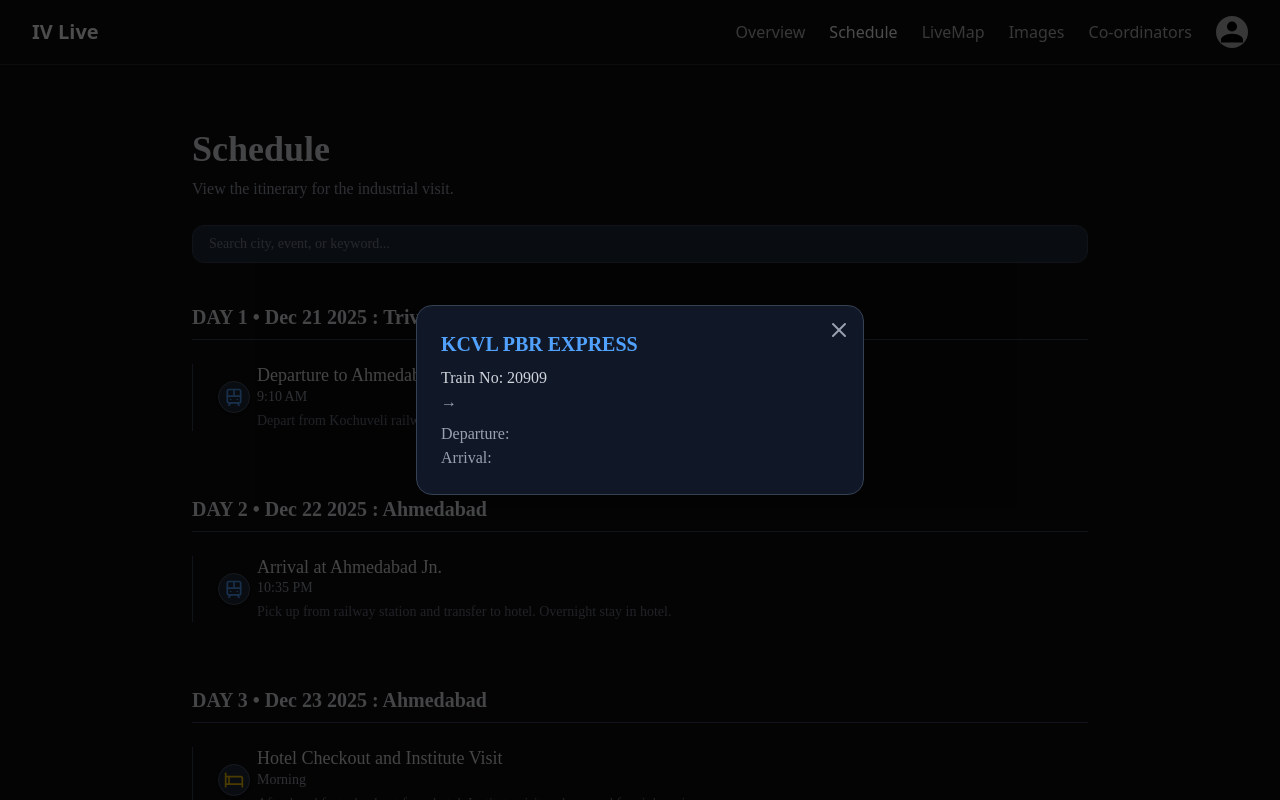
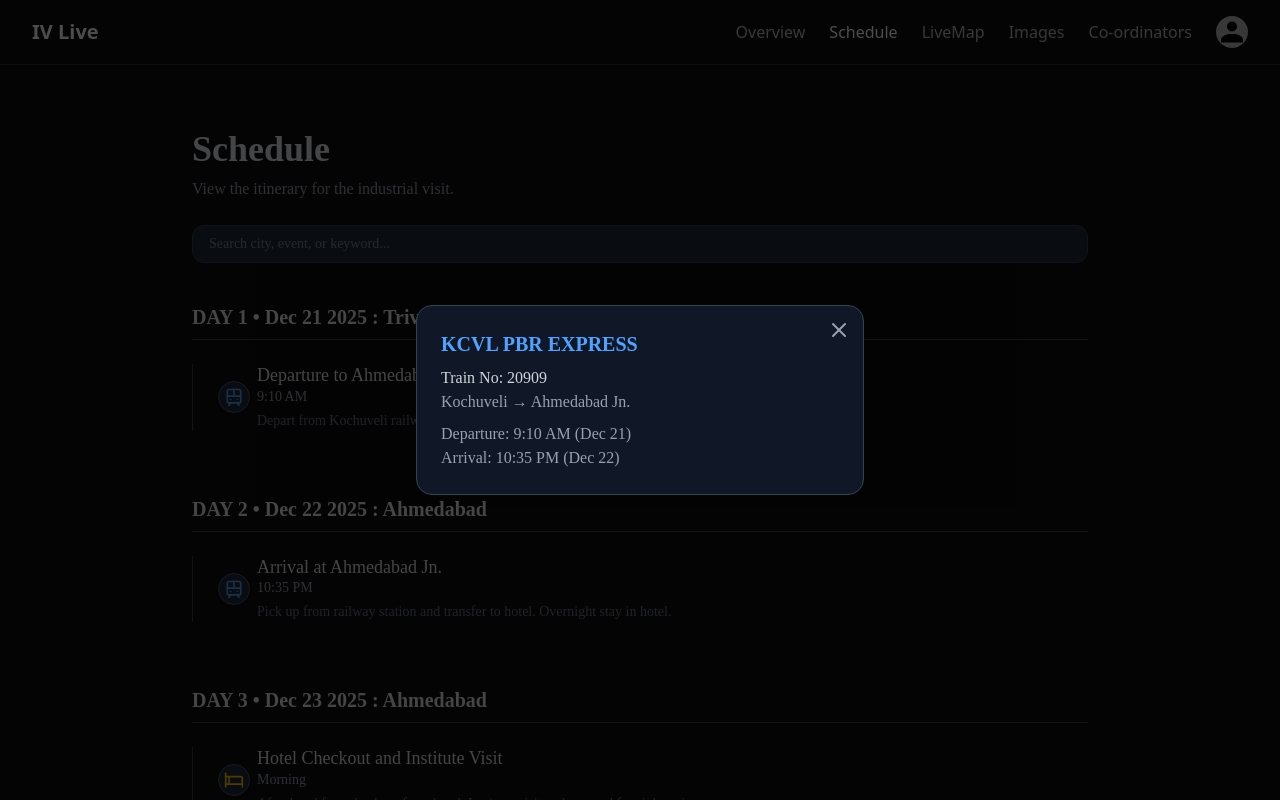
Before and after one commit to AbhaiSankarPR/IV_CSE_27, a React (Vite) app in the folder frontend/: page /schedule in a window 1280 px wide. Both pictures are taken after a click on the element "Departure to Ahmedabad". Shown: the top 800 px of the page. Built offline with nearby package versions, Linux system fonts and the light colour scheme.

Commit message:
Update Schedule.jsx

```diff
--- a/frontend/src/pages/Schedule.jsx
+++ b/frontend/src/pages/Schedule.jsx
@@ -396,13 +396,13 @@ export default function Schedule() {
             </h2>
             <p className="text-gray-300">Train No: {selectedTrain.number}</p>
             <p className="text-gray-400">
-              {selectedTrain.source} → {selectedTrain.destination}
+              {selectedTrain.from} → {selectedTrain.to}
             </p>
             <p className="text-gray-400 mt-2">
-              Departure: {selectedTrain.departure}
+              Departure: {selectedTrain.dep}
             </p>
             <p className="text-gray-400">
-              Arrival: {selectedTrain.arrival}
+              Arrival: {selectedTrain.arr}
             </p>
           </div>
         </div>
```
